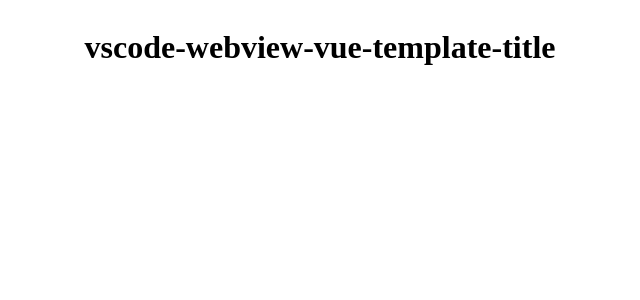
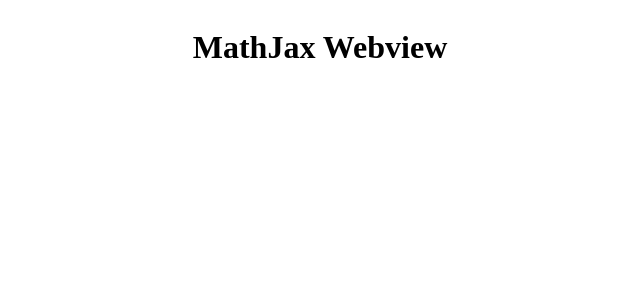
Before and after one commit to howcasperwhat/mathjax-webview, a Vue app: page / in a window 1280 px wide. Shown: the top 300 px of the page, without its empty margins (320-960 px from the left). Built offline with nearby package versions, Linux system fonts and the light colour scheme.

Commit message:
chore: update

```diff
--- a/extension/index.ts
+++ b/extension/index.ts
@@ -2,7 +2,7 @@ import { defineExtension, useCommand } from 'reactive-vscode'
 import { Panel } from './panel'
 
 const { activate, deactivate } = defineExtension((context) => {
-  useCommand('vscode-webview-vue-template.show', () => {
+  useCommand('mathjax-webview.show', () => {
     const panel = new Panel(context)
     panel.render()
   })
--- a/extension/panel.ts
+++ b/extension/panel.ts
@@ -8,7 +8,7 @@ export class Panel {
   public constructor(context: ExtensionContext) {
     this.panel = window.createWebviewPanel(
       config.name,
-      config.name,
+      config.displayName,
       ViewColumn.One,
       { enableScripts: true },
     )
--- a/index.html
+++ b/index.html
@@ -3,7 +3,7 @@
   <head>
     <meta charset="UTF-8" />
     <meta name="viewport" content="width=device-width, initial-scale=1.0" />
-    <title>vscode-webview-vue-template-title</title>
+    <title>MathJax Webview</title>
   </head>
 
   <body>
--- a/src/App.vue
+++ b/src/App.vue
@@ -3,7 +3,7 @@
 
 <template>
   <div class="container">
-    <h1>vscode-webview-vue-template-title</h1>
+    <h1>MathJax Webview</h1>
   </div>
 </template>
 
```
Also changed, not shown: package.json (+11 -7 lines), 2 other files (tests, documents, lock files or other folders).
